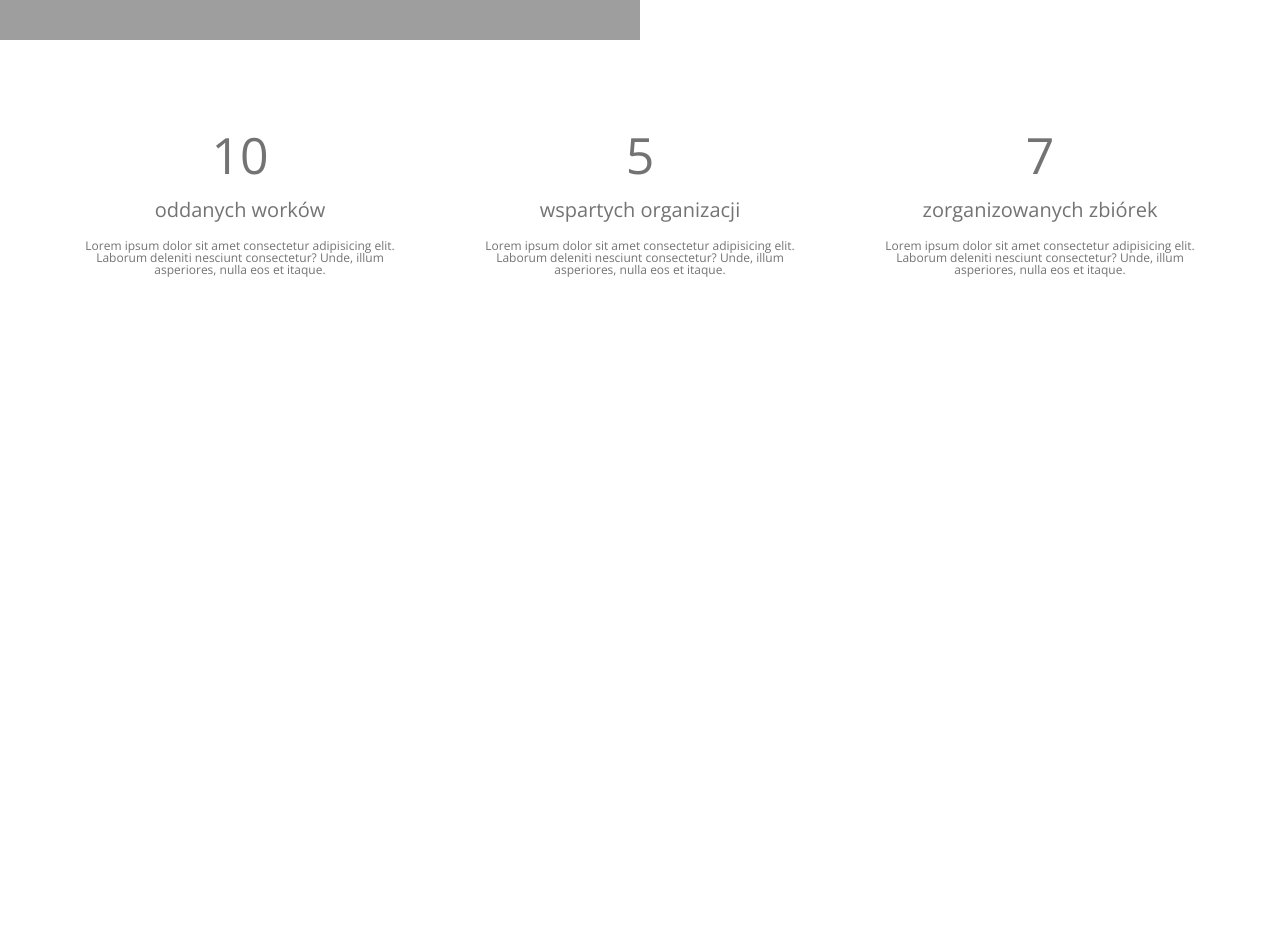
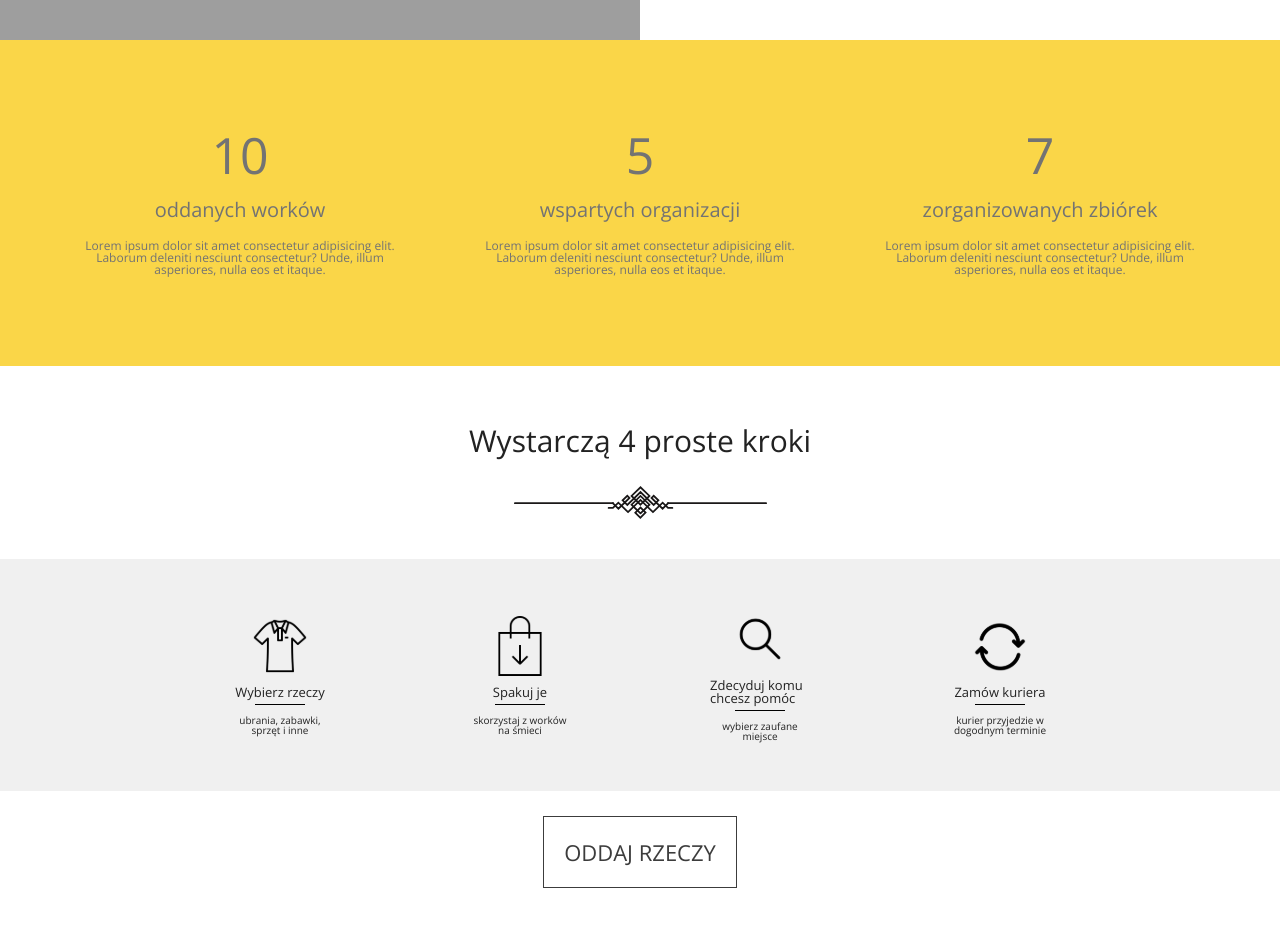
Before and after one commit to WandaSzmuc/oddaj_rzeczy, a React (Create React App) app: page / in a window 1280 px wide. Shown: the part 760-1686 px from the top of the page. Before the commit the page ends 1126 px from the top, so only its background shows below. Built offline with nearby package versions, Linux system fonts and the light colour scheme; grey boxes are pictures that could not be loaded.

Commit message:
extended component foursteps and its styles

```diff
--- a/src/components/HomeFourSteps.js
+++ b/src/components/HomeFourSteps.js
@@ -1,5 +1,48 @@
 import React from "react";
+import decorator from "../assets/Decoration.svg";
+import icon1 from "../assets/Icon-1.svg";
+import icon2 from "../assets/Icon-2.svg";
+import icon3 from "../assets/Icon-3.svg";
+import icon4 from "../assets/Icon-4.svg";
 
 export default function HomeFourSteps() {
-  return <div></div>;
+  return (
+    <div className="four_steps--container">
+      <div className="four_steps--headline_container">
+        <h1 className="four_steps--headline">Wystarczą 4 proste kroki</h1>
+        <img src={decorator} className="four_steps--decorator" />
+      </div>
+      <div className="four_steps--steps">
+        <div className="four_steps--step">
+          <img src={icon1} />
+          <h1>Wybierz rzeczy</h1>
+          <div></div>
+          <p>ubrania, zabawki, sprzęt i inne</p>
+        </div>
+        <div className="four_steps--step">
+          <img src={icon2} />
+          <h1>Spakuj je</h1>
+          <div></div>
+          <p> skorzystaj z worków na śmieci</p>
+        </div>
+        <div className="four_steps--step">
+          <img src={icon3} />
+          <h1>Zdecyduj komu chcesz pomóc</h1>
+          <div></div>
+          <p>wybierz zaufane miejsce</p>
+        </div>
+        <div className="four_steps--step">
+          <img src={icon4} />
+          <h1>Zamów kuriera</h1>
+          <div></div>
+          <p>kurier przyjedzie w dogodnym terminie</p>
+        </div>
+      </div>
+      <div className="four_steps--button_container">
+        <a href="#" className="four_steps--button">
+          Oddaj rzeczy
+        </a>
+      </div>
+    </div>
+  );
 }
--- a/src/components/HomeThreeColumns.js
+++ b/src/components/HomeThreeColumns.js
@@ -2,6 +2,7 @@ import React from "react";
 
 export default function HomeThreeColumns() {
   return (
+    <div className="three_columns">
       <div className="three_columns--section">
         <div className="column_container">
           <h1 className="three_columns--el">10</h1>
@@ -31,5 +32,6 @@ export default function HomeThreeColumns() {
           </p>
         </div>
       </div>
+    </div>
   );
 }
--- /dev/null
+++ b/src/scss/elements/_foursteps.scss
@@ -0,0 +1,65 @@
+.four_steps--container {
+  margin: 20px 0;
+  display: flex;
+  flex-direction: column;
+  align-items: center;
+  justify-content: center;
+}
+
+.four_steps--headline_container {
+  display: flex;
+  flex-direction: column;
+  justify-content: center;
+  align-items: center;
+  margin: 40px 0;
+}
+.four_steps--headline {
+  font-size: 3em;
+  margin-bottom: 30px;
+}
+.four_steps--decorator {
+}
+
+.four_steps--steps {
+  width: 100%;
+  display: flex;
+  justify-content: center;
+  align-items: center;
+  background-color: rgb(240, 240, 240);
+  padding: 50px 0;
+}
+
+.four_steps--step {
+  max-width: 100px;
+  margin: 0 70px;
+  display: flex;
+  flex-direction: column;
+  justify-content: center;
+  align-items: center;
+}
+
+.four_steps--step img {
+  margin-bottom: 10px;
+  width: 6em;
+}
+.four_steps--step h1 {
+  font-size: 1.3em;
+  margin-bottom: 5px;
+}
+
+.four_steps--step div {
+  width: 50px;
+  height: 1px;
+  background-color: black;
+  margin-bottom: 10px;
+}
+
+.four_steps--step p {
+  text-align: center;
+}
+.four_steps--button_container {
+  margin: 50px;
+}
+.four_steps--button {
+  @include header-button;
+}
--- a/src/scss/elements/_header.scss
+++ b/src/scss/elements/_header.scss
@@ -34,13 +34,5 @@
   margin: 20px;
 }
 .header-button {
-  text-align: center;
-  text-decoration: none;
-  margin: 20px;
-  padding: 20px;
-  width: 130px;
-  color: $main-text-color;
-  border: 1px solid $main-text-color;
-  text-transform: uppercase;
-  font-size: 2rem;
+  @include header-button;
 }
--- a/src/scss/elements/_threecolumns.scss
+++ b/src/scss/elements/_threecolumns.scss
@@ -1,5 +1,9 @@
+.three_columns {
+  background-color: $main-accent-color;
+  position: relative;
+}
 .three_columns--section {
-  margin: 80px 40px;
+  padding: 80px 40px;
   display: flex;
   align-items: center;
   justify-content: center;
--- a/src/scss/main.scss
+++ b/src/scss/main.scss
@@ -4,6 +4,8 @@
 @import "elements/nav";
 @import "elements/header";
 @import "elements/threecolumns";
+@import "elements/foursteps";
+
 body {
   font-family: $font-base;
 }
--- a/src/scss/settings/_mixins.scss
+++ b/src/scss/settings/_mixins.scss
@@ -3,3 +3,15 @@
   align-items: center;
   justify-content: center;
 }
+
+@mixin header-button {
+  text-align: center;
+  text-decoration: none;
+  margin: 20px;
+  padding: 20px;
+  width: 130px;
+  color: $main-text-color;
+  border: 1px solid $main-text-color;
+  text-transform: uppercase;
+  font-size: 2.2rem;
+}
```
Lines whose indentation alone changed are shown as unchanged.
